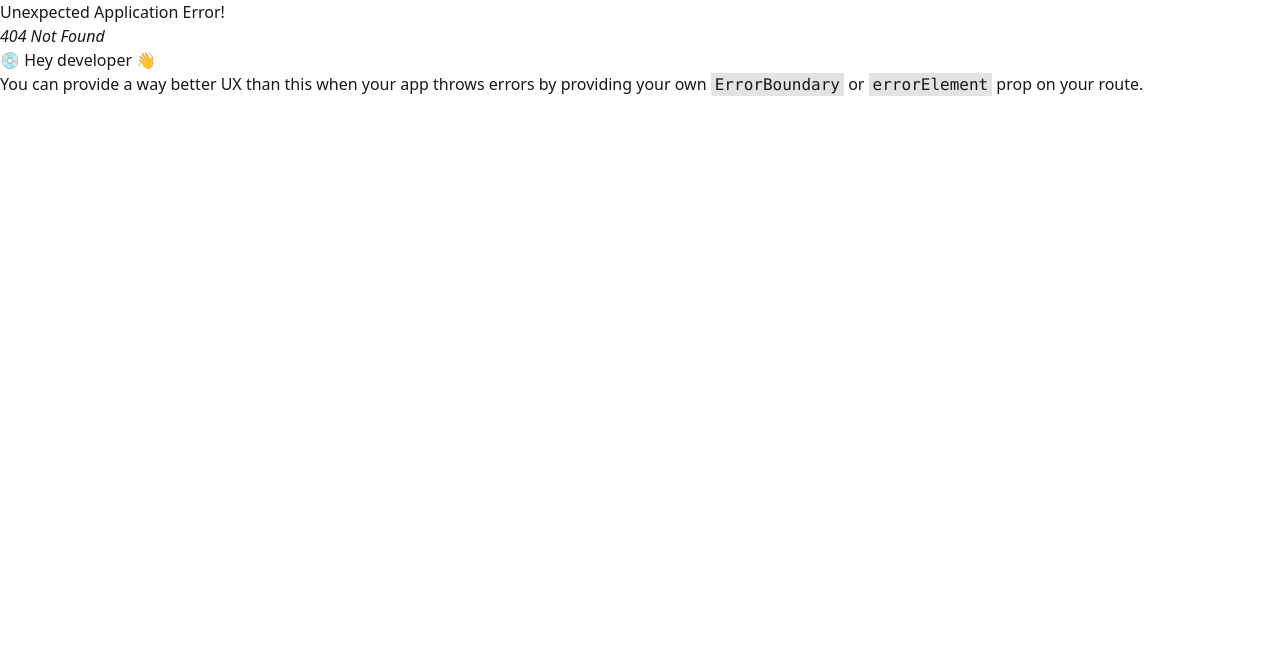
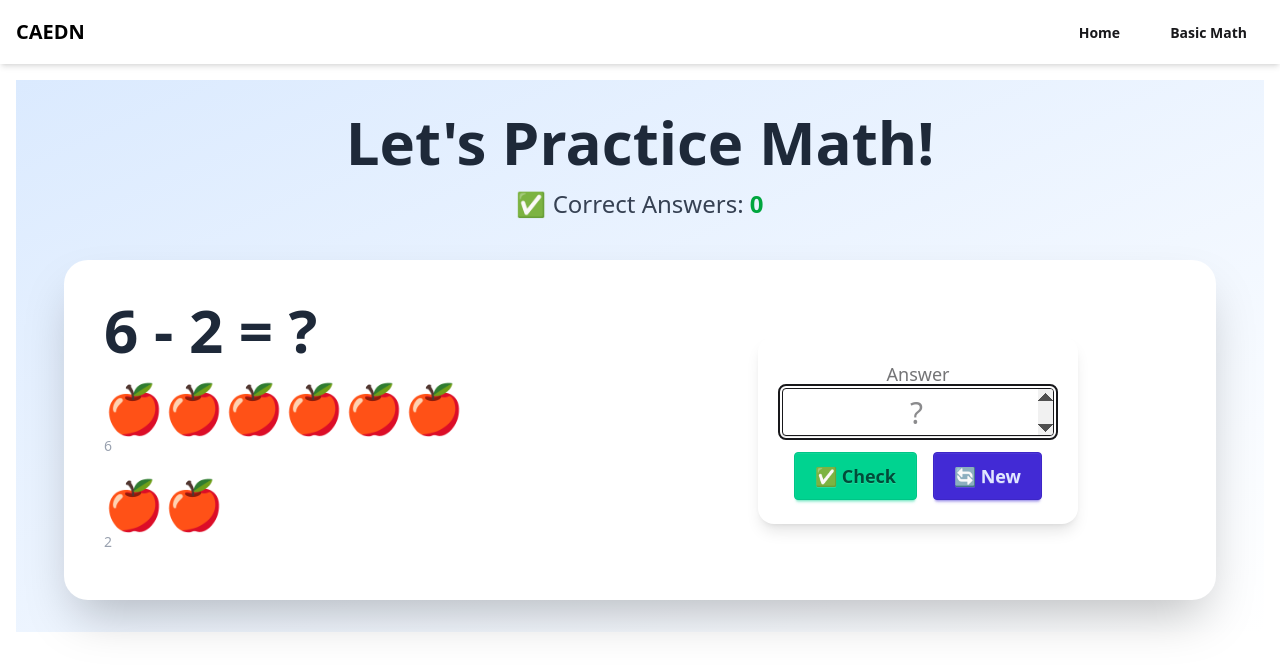
Before and after one commit to jcicaro/caedn-ts, a React (Vite) app: page /basicmath in a window 1280 px wide. Before the commit this address had no page. Shown: the top 672 px of the page. Built offline with nearby package versions, Linux system fonts and the light colour scheme.

Commit message:
add basic math

```diff
--- a/src/components/Navbar.tsx
+++ b/src/components/Navbar.tsx
@@ -4,14 +4,14 @@ export default function Navbar() {
   return (
     <div className="navbar bg-base-100 shadow-md px-4">
       <div className="flex-1">
-        <Link to="/" className="text-xl font-bold text-primary">
+        <Link to="/" className="text-xl font-bold text-black">
           CAEDN
         </Link>
       </div>
       <div className="flex-none hidden md:flex space-x-4">
         <Link to="/" className="btn btn-ghost">Home</Link>
-        <Link to="/about" className="btn btn-ghost">About</Link>
-        <Link to="/learnadditionandsubtraction" className="btn btn-ghost">Addition and Subtraction</Link>
+        {/* <Link to="/about" className="btn btn-ghost">About</Link> */}
+        <Link to="/basicmath" className="btn btn-ghost">Basic Math</Link>
         {/* Add more links as needed */}
       </div>
       <div className="dropdown dropdown-end md:hidden">
@@ -30,8 +30,8 @@ export default function Navbar() {
           className="menu menu-sm dropdown-content mt-3 z-[1] p-2 shadow bg-base-100 rounded-box w-40"
         >
           <li><Link to="/">Home</Link></li>
-          <li><Link to="/about">About</Link></li>
-          <li><Link to="/learnadditionandsubtraction">Addition and Subtraction</Link></li>
+          {/* <li><Link to="/about">About</Link></li> */}
+          <li><Link to="/basicmath">Basic Math</Link></li>
         </ul>
       </div>
     </div>
--- /dev/null
+++ b/src/pages/BasicMath.tsx
@@ -0,0 +1,148 @@
+import React, { useState, useEffect, useRef } from 'react';
+
+const BasicMath = () => {
+  const [num1, setNum1] = useState(0);
+  const [num2, setNum2] = useState(0);
+  const [operator, setOperator] = useState('+');
+  const [correctAnswer, setCorrectAnswer] = useState(0);
+  const [userAnswer, setUserAnswer] = useState('');
+  const [feedback, setFeedback] = useState('');
+  const [score, setScore] = useState(0);
+  const answerInputRef = useRef<HTMLInputElement>(null);
+
+  const createVisual = (count: number) => (
+    <div className="text-5xl leading-none mb-2">
+      {'🍎'.repeat(count)}
+      <div className="text-sm text-gray-400 mt-1">{count}</div>
+    </div>
+  );
+
+  const generateProblem = () => {
+    const isAddition = Math.random() > 0.85;
+    const n1 = Math.floor(Math.random() * 6) + 1;
+    const n2 = Math.floor(Math.random() * 6) + 1;
+
+    if (isAddition) {
+      setOperator('+');
+      setNum1(n1);
+      setNum2(n2);
+      setCorrectAnswer(n1 + n2);
+    } else {
+      const [larger, smaller] = [Math.max(n1, n2), Math.min(n1, n2)];
+      setOperator('-');
+      setNum1(larger);
+      setNum2(smaller);
+      setCorrectAnswer(larger - smaller);
+    }
+
+    setUserAnswer('');
+    setFeedback('');
+    answerInputRef.current?.focus();
+  };
+
+  const checkAnswer = () => {
+    const parsed = parseInt(userAnswer, 10);
+    if (parsed === correctAnswer) {
+      setFeedback('✅ Great Job!');
+      setScore((s) => s + 1);
+    } else {
+      setFeedback('❌ Try Again!');
+    }
+  };
+
+  const handleKeyDown = (e: React.KeyboardEvent) => {
+    if (e.key === 'Enter') {
+      e.preventDefault();
+      checkAnswer();
+    } else if (e.key === ' ') {
+      e.preventDefault();
+      generateProblem();
+    }
+  };
+
+  useEffect(() => {
+    generateProblem();
+  }, []);
+
+  return (
+    <section className="bg-gradient-to-br from-blue-100 to-white p-8 flex flex-col items-center justify-center">
+      <div className="w-full max-w-6xl mx-auto">
+        <header className="text-center mb-10">
+          <h1 className="text-6xl font-extrabold text-gray-800 mb-4">Let's Practice Math!</h1>
+          <p className="text-2xl font-medium text-gray-700">
+            ✅ Correct Answers: <span className="font-bold text-green-600">{score}</span>
+          </p>
+        </header>
+
+        <div className="card bg-white shadow-2xl p-10 rounded-3xl">
+          <div className="flex flex-col lg:flex-row justify-between items-center gap-10">
+            {/* Visual Aid */}
+            <div className="flex-1 text-center lg:text-left">
+              <div className="text-6xl font-bold text-gray-800 mb-6">
+                {num1} {operator} {num2} = ?
+              </div>
+              <div className="grid grid-cols-1 gap-4">
+                {createVisual(num1)}
+                {createVisual(num2)}
+              </div>
+            </div>
+
+            {/* Card-styled Form */}
+            <div className="flex-1 text-center">
+              <div className="card bg-white shadow-lg p-6 rounded-2xl mx-auto w-full max-w-xs">
+                <form
+                  onSubmit={(e) => {
+                    e.preventDefault();
+                    checkAnswer();
+                  }}
+                >
+                  {/* Label + Input */}
+                  <div className="form-control mb-4">
+                    <label className="label">
+                      <span className="label-text text-lg font-medium">Answer</span>
+                    </label>
+                    <input
+                      type="number"
+                      placeholder="?"
+                      className="input input-bordered input-lg w-full text-center text-3xl"
+                      value={userAnswer}
+                      onChange={(e) => setUserAnswer(e.target.value)}
+                      onKeyDown={handleKeyDown}
+                      ref={answerInputRef}
+                    />
+                  </div>
+
+                  {/* Buttons */}
+                  <div className="flex justify-center gap-4">
+                    <button type="submit" className="btn btn-success btn-lg">
+                      ✅ Check
+                    </button>
+                    <button
+                      type="button"
+                      className="btn btn-primary btn-lg"
+                      onClick={generateProblem}
+                    >
+                      🔄 New
+                    </button>
+                  </div>
+                </form>
+
+                {feedback && (
+                  <div
+                    className={`text-2xl font-bold mt-4 transition-all duration-300 ${
+                      feedback.startsWith('✅') ? 'text-green-600' : 'text-red-500'
+                    }`}
+                  >
+                    {feedback}
+                  </div>
+                )}
+              </div>
+            </div>
+          </div>
+        </div>
+      </div>
+    </section>
+  );
+};
+
+export default BasicMath;
--- a/src/pages/LearnAdditionAndSubtraction.tsx
+++ /dev/null
@@ -1,123 +0,0 @@
-import React, { useState, useEffect, useRef } from 'react';
-
-const LearnAdditionAndSubtraction = () => {
-  const [num1, setNum1] = useState(0);
-  const [num2, setNum2] = useState(0);
-  const [operator, setOperator] = useState('+');
-  const [correctAnswer, setCorrectAnswer] = useState(0);
-  const [userAnswer, setUserAnswer] = useState('');
-  const [feedback, setFeedback] = useState('');
-  const [score, setScore] = useState(0);
-
-  const answerInputRef = useRef(null);
-
-  const createVisual = (count) => {
-    return (
-      <span>
-        {"🍎".repeat(count)}
-        <sub className="ml-2 text-gray-500 text-xs">{count}</sub>
-      </span>
-    );
-  };
-
-  const generateProblem = () => {
-    const isAddition = Math.random() > 0.5;
-    const n1 = Math.floor(Math.random() * 6) + 1;
-    const n2 = Math.floor(Math.random() * 6) + 1;
-
-    setNum1(n1);
-    setNum2(n2);
-    setUserAnswer('');
-    setFeedback('');
-
-    if (isAddition) {
-      setOperator('+');
-      setCorrectAnswer(n1 + n2);
-    } else {
-      setOperator('-');
-      const larger = Math.max(n1, n2);
-      const smaller = Math.min(n1, n2);
-      setNum1(larger); // Update for display
-      setNum2(smaller); // Update for display
-      setCorrectAnswer(larger - smaller);
-    }
-    answerInputRef.current?.focus();
-  };
-
-  const checkAnswer = () => {
-    const parsedUserAnswer = parseInt(userAnswer);
-    if (parsedUserAnswer === correctAnswer) {
-      setFeedback('✅ Great Job!');
-      setScore(prevScore => prevScore + 1);
-    } else {
-      setFeedback('❌ Try Again!');
-    }
-  };
-
-  useEffect(() => {
-    generateProblem();
-  }, []);
-
-  const handleKeyDown = (e) => {
-    if (e.key === 'Enter') {
-      e.preventDefault();
-      checkAnswer();
-    } else if (e.key === ' ') {
-      e.preventDefault();
-      generateProblem();
-    }
-  };
-
-  return (
-    <section className="bg-gradient-to-b from-blue-100 to-white flex flex-col justify-center items-center py-10 min-h-screen">
-      <div className="container mx-auto text-center">
-        <h1 className="font-bold text-5xl mb-4 text-gray-900">Let's Practice Math!</h1>
-        <p className="font-semibold text-lg mb-5 text-gray-900">
-          ✅ Correct Answers: <span id="correct-count">{score}</span>
-        </p>
-
-        <div id="math-card" className="bg-white rounded-2xl shadow-xl p-6 mx-auto max-w-lg">
-          <div className="mb-4">
-            <h2 id="problem" className="text-gray-800 font-bold text-6xl mb-3">
-              {num1} {operator} {num2} = ?
-            </h2>
-
-            <div id="visual-aid" className="text-4xl inline-block mx-auto text-left">
-              <div id="visual-row-1" className="mb-2 text-left">
-                {createVisual(num1)}
-              </div>
-              <div id="visual-row-2" className="text-left">
-                {createVisual(num2)}
-              </div>
-            </div>
-          </div>
-
-          <div className="flex justify-center gap-4 mb-6">
-            <input
-              id="answer"
-              type="number"
-              className="input input-bordered input-lg w-full max-w-[120px] text-center"
-              placeholder="?"
-              value={userAnswer}
-              onChange={(e) => setUserAnswer(e.target.value)}
-              onKeyDown={handleKeyDown}
-              ref={answerInputRef}
-            />
-            <button id="check-btn" className="btn btn-success btn-lg px-6" onClick={checkAnswer}>
-              <i className="bi bi-check-circle-fill mr-2"></i> Check
-            </button>
-          </div>
-
-          <div id="feedback" className={`text-xl font-bold mb-3 ${feedback.startsWith('✅') ? 'text-success' : 'text-error'}`}>
-            {feedback}
-          </div>
-          <button id="new-problem-btn" className="btn btn-primary mt-2" onClick={generateProblem}>
-            <i className="bi bi-arrow-clockwise mr-2"></i> New Problem
-          </button>
-        </div>
-      </div>
-    </section>
-  );
-};
-
-export default LearnAdditionAndSubtraction;
--- a/src/routes/index.tsx
+++ b/src/routes/index.tsx
@@ -2,7 +2,7 @@ import { createBrowserRouter } from "react-router-dom";
 import MainLayout from "../layouts/MainLayout";
 import Home from "../pages/Home";
 import About from "../pages/About";
-import LearnAdditionAndSubtraction from "../pages/About";
+import BasicMath from "../pages/BasicMath";
 
 export const router = createBrowserRouter([
   {
@@ -11,7 +11,7 @@ export const router = createBrowserRouter([
     children: [
       { index: true, element: <Home /> },
       { path: "about", element: <About /> },
-      { path: "learnadditionandsubtraction", element: <LearnAdditionAndSubtraction /> }
+      { path: "basicmath", element: <BasicMath /> }
     ]
   }
 ]);
```
